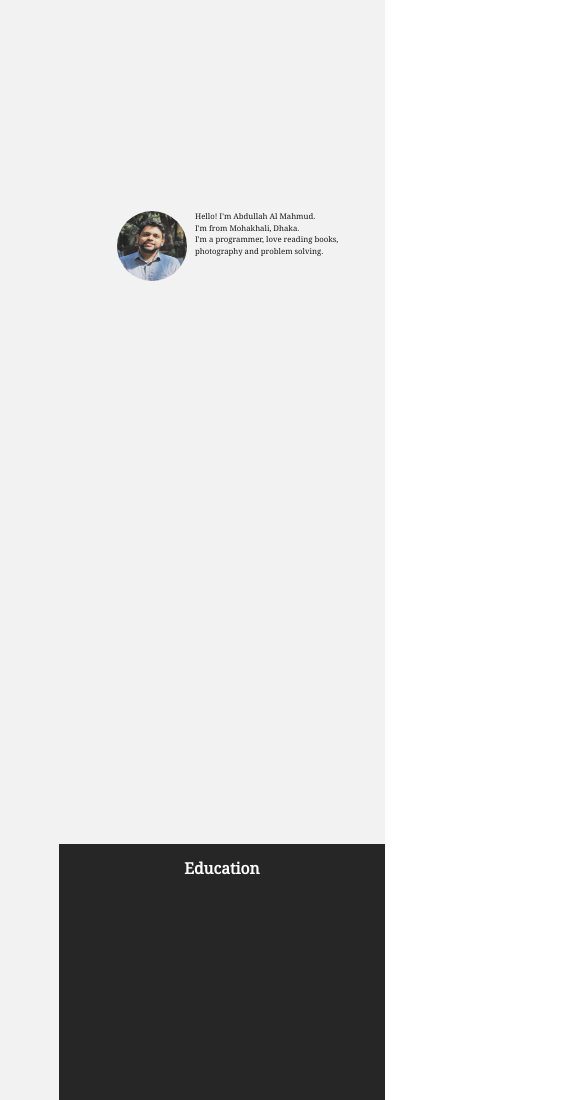
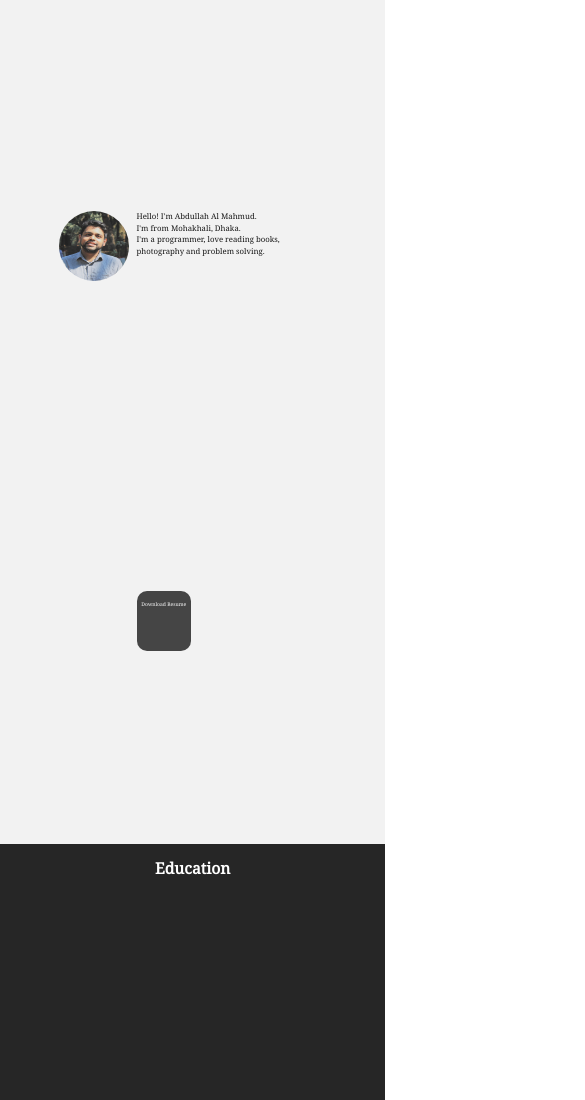
Before and after one commit to MahmudMridul/personal-website, a plain HTML site: page index.html in a window 390 px wide. Shown: the top 1100 px of the page, 585 px wide, since content can reach past the window. Drawn offline with Linux system fonts and the light colour scheme; some packages are replaced by stand-ins of ours; a script that the page names is missing.

Commit message:
resume download option added

```diff
--- a/css/style_1.css
+++ b/css/base.css
@@ -1,7 +1,7 @@
 html, body
 {
 	height: 100%;
-	width: 1349.6px;
+	width: 98.8vw;
 	font-family: 'Noto Serif', serif;
 	overflow-x: hidden;
 }
@@ -15,12 +15,13 @@ ul
   padding: 0px;
 	list-style-type: none;
 	text-align: center;
+
 }
 
-a{
+a
+{
 	text-decoration: none;
 }
-
 
 .progress-bar
 {
@@ -79,12 +80,6 @@ a{
 	color: #ffffff;
 }
 
-@media (max-width: 600px) {
-	.side-menu
-	{
-		display: none;
-	}
-}
 
 #a:hover, #b:hover, #c:hover, #d:hover, #e:hover, #f:hover
 {
@@ -130,6 +125,29 @@ a{
 	top: 25vh;
 	font-size: 2vw;
 	line-height: 3vw;
+}
+
+.download-resume
+{
+	text-decoration: none;
+	color: white;
+	text-align: center;
+	padding-top: 10px;
+	border-radius: 10px;
+	position: absolute;
+	top: 70vh;
+	left: 35vw;
+	width: 14vw;
+	height: 6vh;
+	z-index: 1;
+	font-size: 1.3vw;
+	background: #333333;
+}
+
+.download-resume:hover
+{
+	font-size: 1.35vw;
+	background: #262626;
 }
 
 .education
--- /dev/null
+++ b/css/style_2.css
@@ -0,0 +1,14 @@
+
+
+@media (max-width: 650px) {
+	.side-menu
+	{
+		display: none;
+	}
+
+	.about, .education, .skills, .certifications, .projects, .contact
+	{
+		width: 98.8vw;
+		left: 0px;
+	}
+}
--- a/index.html
+++ b/index.html
@@ -4,10 +4,11 @@
 
 	<meta charset="utf-8">
 	<meta name="viewport" content="width=device-width, initial-scale=1">
-	<title>personal-website</title>
+	<title>Mahmud Mridul</title>
 
 
-	<link rel="stylesheet" href="css/style_1.css">
+	<link rel="stylesheet" href="css/base.css">
+	<link rel="stylesheet" href="css/style_2.css">
 	<link rel="preconnect" href="https://fonts.gstatic.com">
 	<link href="https://fonts.googleapis.com/css2?family=Noto+Serif&display=swap" rel="stylesheet">
 
@@ -50,6 +51,10 @@
 					solving.
 				</div>
 
+				<div class="download-resume">
+					<a href="resume/ABDULLAH_AL_MAHMUD.pdf" target="_blank" download> Download Resume</a>
+				</div>
+
 			</section>
 
 
```
Also changed, not shown: 1 other file.
